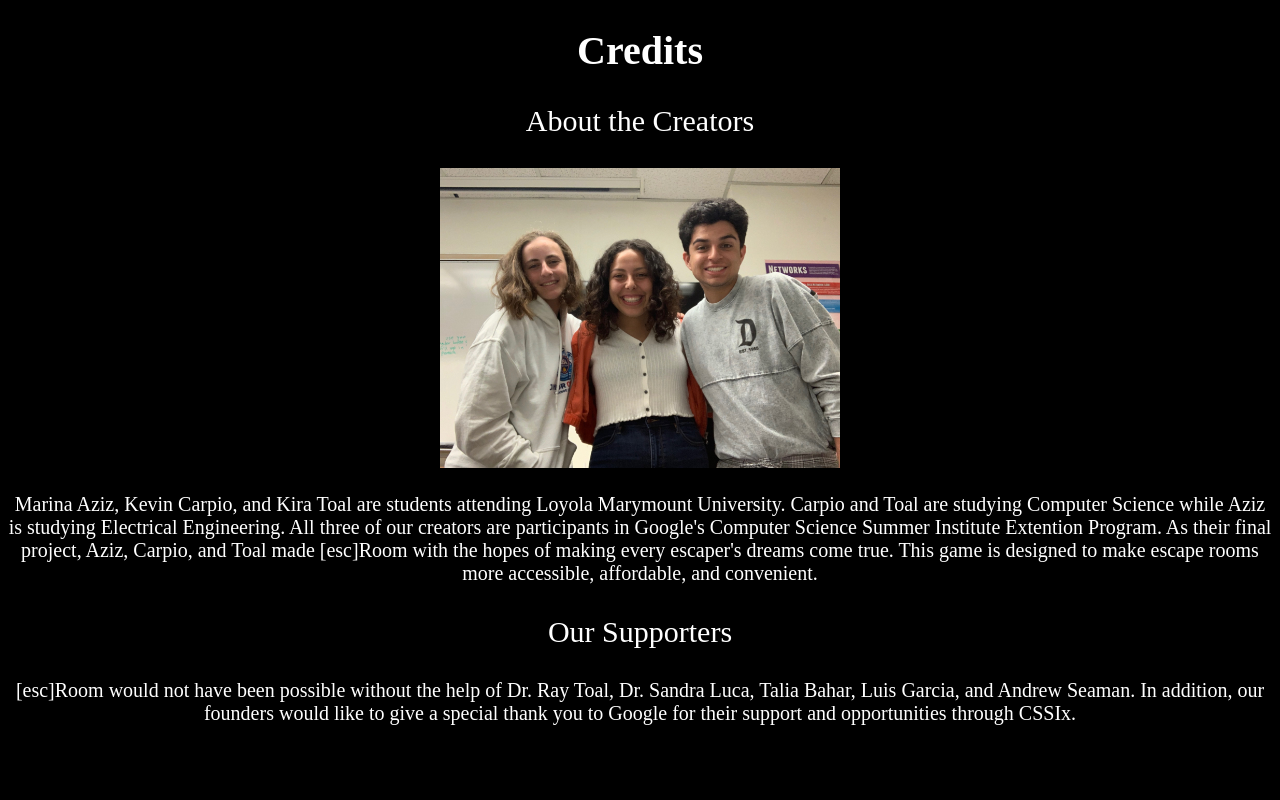
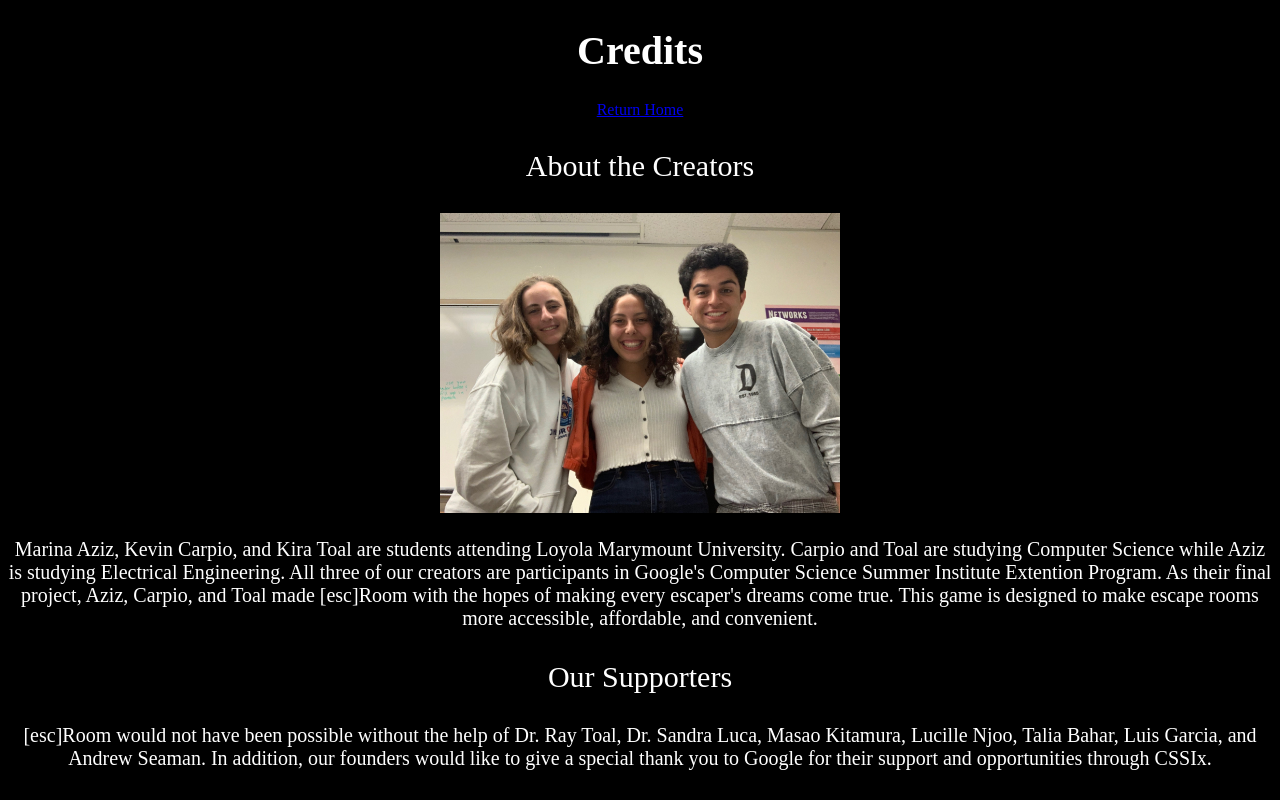
Before and after one commit to kirakira0/-esc-room-, a Python web app: template templates/credits.html in a window 1280 px wide. Run offline with Jinja, Linux system fonts and the light colour scheme; the template is opened without the code that fills it, so the values that code supplies are empty; some web fonts are replaced.

Commit message:
added return button to credits page

```diff
--- a/templates/credits.html
+++ b/templates/credits.html
@@ -10,6 +10,7 @@
     <h1>
       Credits
     </h1>
+    <p id="return-home"><a href="/">Return Home</a></p>
     <div id = "Our_creators">
       <p>About the Creators</p>
       <div id = "About_us">
@@ -26,7 +27,7 @@
       <p>Our Supporters</p>
       <div id = "About_supporters">
       [esc]Room would not have been possible without the help of Dr. Ray Toal, Dr. Sandra Luca,
-      Talia Bahar, Luis Garcia, and Andrew Seaman. In addition, our founders would like to give a special
+      Masao Kitamura, Lucille Njoo, Talia Bahar, Luis Garcia, and Andrew Seaman. In addition, our founders would like to give a special
       thank you to Google for their support and opportunities through CSSIx.
     </div>
   </div>
```
